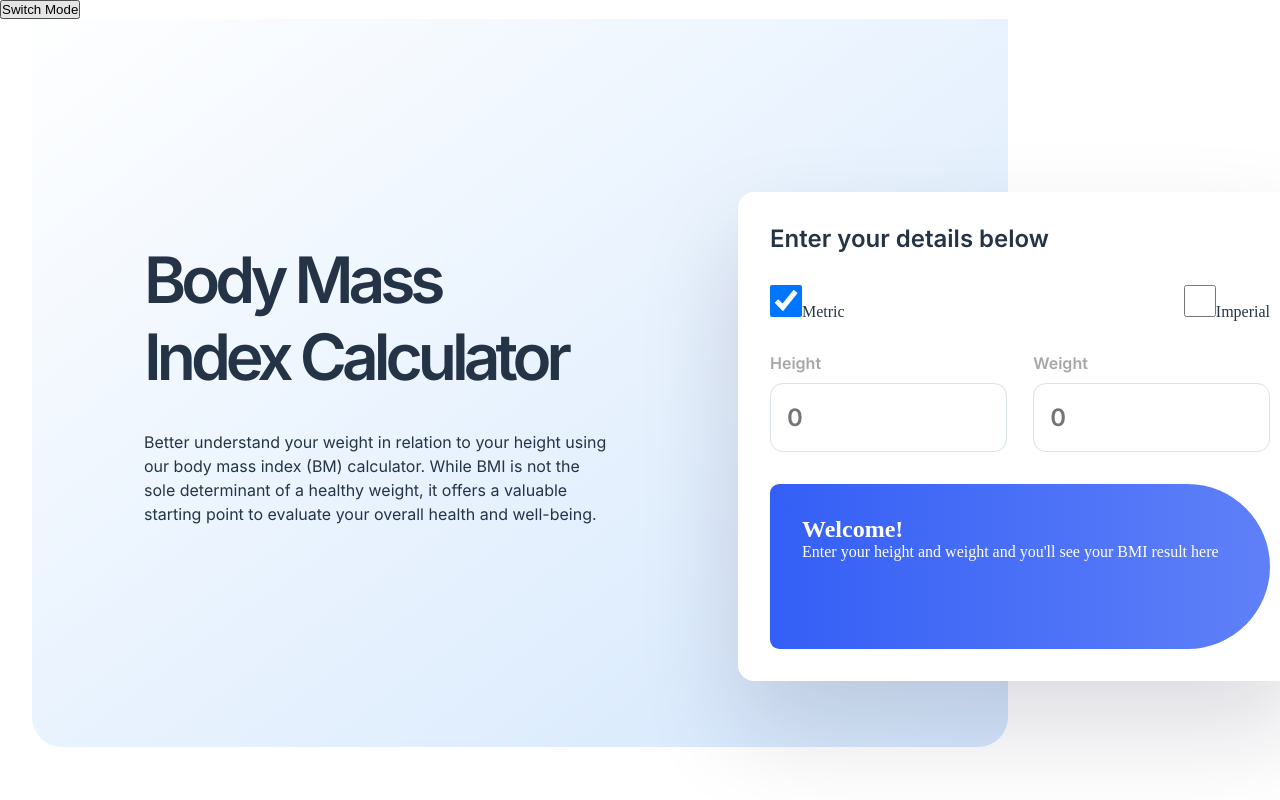
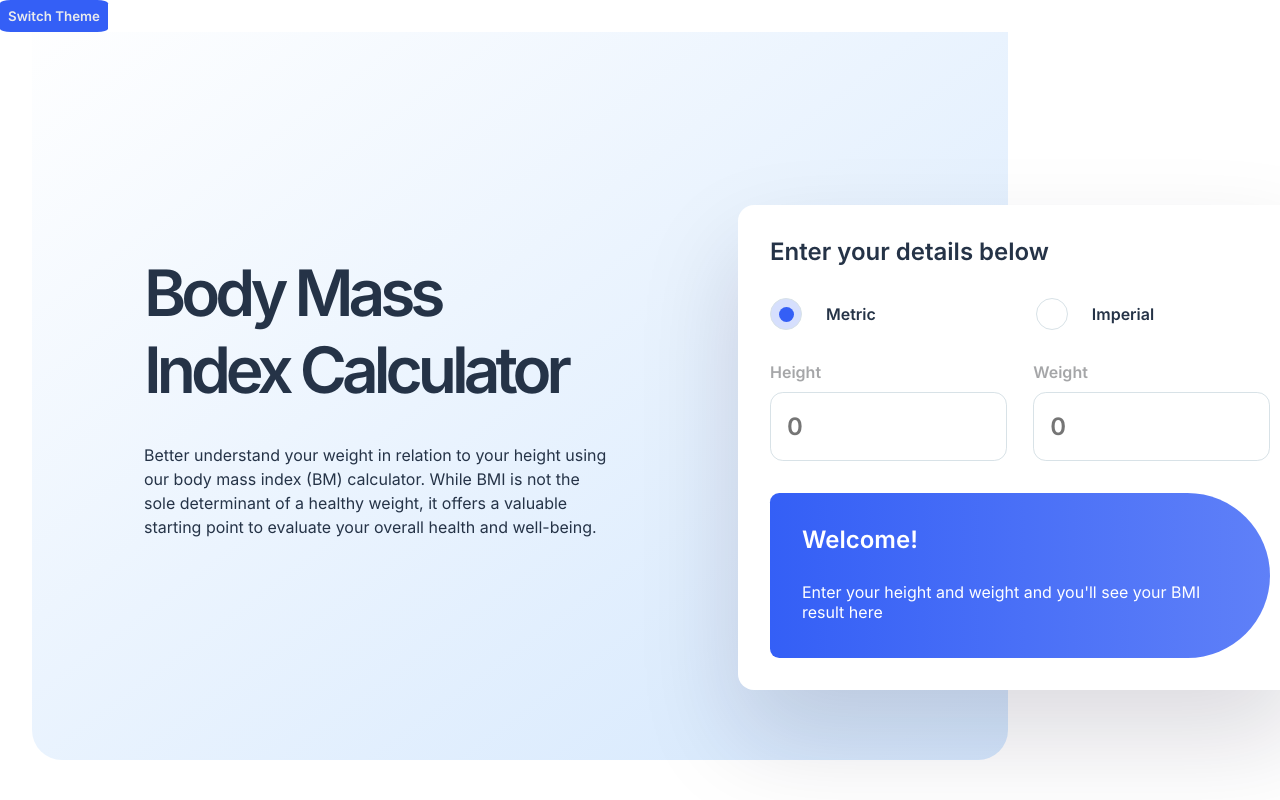
Before and after one commit to KseniiaErnest/bmi-calc, a React (Create React App) app: page / in a window 1280 px wide. Shown: the top 800 px of the page. Built offline with nearby package versions, Linux system fonts and the light colour scheme.

Commit message:
Working on CSS

```diff
--- a/src/components/App.js
+++ b/src/components/App.js
@@ -1,7 +1,8 @@
 import React, { useContext } from "react";
 import Calc from "./Calc";
 import {  DarkModeContext } from "../context/DarkModeContext";
-// import imageManEating from "../../assets/images/image-man-eating.webp";
+import imageManEating from "../image-man-eating.webp";
+
 
 export default function App() {
   const { darkMode, toggleDarkMode } = useContext(DarkModeContext);
@@ -12,9 +13,9 @@ export default function App() {
   return (
 
     <main className={darkMode ? `dark-mode` : ``}>
-    <button onClick={handleDarkMode}>Switch Mode</button>
-      <section className="calc-section">
-        <div className="calc-section-text-container">
+    <button className="theme-btn" onClick={handleDarkMode}>Switch Theme</button>
+      <section className={darkMode ? `calc-section dark-mode` : `calc-section`}>
+        <div className={darkMode ? `calc-section-text-container dark-mode-extra` : `calc-section-text-container`}>
           <div className="mmm">
             <h1>
               Body Mass <br />
@@ -29,11 +30,11 @@ export default function App() {
             </p>
           </div>
         </div>
-        <Calc />
+        <Calc darkMode={darkMode} />
       </section>
 
       <section className="explanation-section">
-        <div className="img-container">hello</div>
+        <div className="img-container"><img src={imageManEating} alt="Man eating"></img></div>
         <div className="explanation-container">
           <h2>What your BMI result means</h2>
           <p>
--- a/src/components/Calc.js
+++ b/src/components/Calc.js
@@ -1,61 +1,101 @@
-import React, { useState } from 'react'
-import InputsMetric from './InputsMetric'
-import Result from './Result'
-import InputsImperial from './InputsImperial';
+import React, { useState } from "react";
+import InputsMetric from "./InputsMetric";
+import Result from "./Result";
+import InputsImperial from "./InputsImperial";
 
-export default function Calc() {
-const [heightMetric, setHeightMetric] = useState('');
-const [weightMetric, setWeightMetric] = useState('');
-const [feet, setFeet] = useState('');
-const [inches, setInches] = useState('');
-const [stones, setStones] = useState('');
-const [pounds, setPounds] = useState('');
+export default function Calc({ darkMode }) {
+  const [heightMetric, setHeightMetric] = useState("");
+  const [weightMetric, setWeightMetric] = useState("");
+  const [feet, setFeet] = useState("");
+  const [inches, setInches] = useState("");
+  const [stones, setStones] = useState("");
+  const [pounds, setPounds] = useState("");
   const [isMetric, setIsMetric] = useState(true);
 
-const heightInInches = (parseFloat(feet) * 12) + parseFloat(inches);
+  const heightInInches = parseFloat(feet) * 12 + parseFloat(inches);
 
   const bmi = () => {
     if (isMetric) {
       if (!heightMetric || !weightMetric) {
         return null;
       }
-    return (parseFloat(weightMetric) / ((parseFloat(heightMetric) / 100) * (parseFloat(heightMetric) / 100))).toFixed(2);
+      return (
+        parseFloat(weightMetric) /
+        ((parseFloat(heightMetric) / 100) * (parseFloat(heightMetric) / 100))
+      ).toFixed(2);
     } else {
       if (!feet || !inches || !stones || !pounds) {
         return null;
       }
-    const weightInPounds = (parseFloat(stones) * 14) + parseFloat(pounds);
-    return ((weightInPounds / (heightInInches * heightInInches)) * 703).toFixed(2);
+      const weightInPounds = parseFloat(stones) * 14 + parseFloat(pounds);
+      return (
+        (weightInPounds / (heightInInches * heightInInches)) *
+        703
+      ).toFixed(2);
     }
   };
 
   const handleToggleSystem = () => {
     setIsMetric(!isMetric);
 
-  setHeightMetric('');
-  setWeightMetric('');
-}
+    setHeightMetric("");
+    setWeightMetric("");
+  };
 
   return (
-    <div className='calc-container'>
+    <div
+      className={darkMode ? `calc-container dark-mode-calc` : `calc-container`}
+    >
       <h2>Enter your details below</h2>
-      <div className="input-container">
+      <div className="checkbox-container">
         <label>
-          <input className="check" type="checkbox" checked={isMetric} onChange={handleToggleSystem} />
+          <input
+            className="check"
+            type="checkbox"
+            checked={isMetric}
+            onChange={handleToggleSystem}
+          />
           Metric
         </label>
 
         <label>
-          <input className="check" type="checkbox" checked={!isMetric} onChange={handleToggleSystem} />
+          <input
+            className="check"
+            type="checkbox"
+            checked={!isMetric}
+            onChange={handleToggleSystem}
+          />
           Imperial
         </label>
       </div>
       {isMetric ? (
-        <InputsMetric heightMetric={heightMetric} onSetHeight={setHeightMetric} weightMetric={weightMetric} onSetWeight={setWeightMetric} />
+        <InputsMetric
+          heightMetric={heightMetric}
+          onSetHeight={setHeightMetric}
+          weightMetric={weightMetric}
+          onSetWeight={setWeightMetric}
+        />
       ) : (
-        <InputsImperial feet={feet} setFeet={setFeet} inches={inches} setInches={setInches} stones={stones} setStones={setStones} pounds={pounds} setPounds={setPounds}   />
+        <InputsImperial
+          feet={feet}
+          setFeet={setFeet}
+          inches={inches}
+          setInches={setInches}
+          stones={stones}
+          setStones={setStones}
+          pounds={pounds}
+          setPounds={setPounds}
+        />
       )}
-      <Result heightMetric={heightMetric} weightMetric={weightMetric} feet={feet} inches={inches} isMetric={isMetric} bmi={bmi()} heightInInches={heightInInches} />
+      <Result
+        heightMetric={heightMetric}
+        weightMetric={weightMetric}
+        feet={feet}
+        inches={inches}
+        isMetric={isMetric}
+        bmi={bmi()}
+        heightInInches={heightInInches}
+      />
     </div>
-  )
+  );
 }
--- a/src/components/InputsImperial.js
+++ b/src/components/InputsImperial.js
@@ -1,7 +1,8 @@
-import React from "react";
+import React, { useContext } from "react";
+import {  DarkModeContext } from "../context/DarkModeContext";
 
 export default function InputsImperial({ feet, setFeet, inches, setInches, stones, setStones, pounds, setPounds }) {
-
+  const { darkMode } = useContext(DarkModeContext);
  const handleSubmitImperial = (e) => {
   e.preventDefault();
 
@@ -12,22 +13,22 @@ export default function InputsImperial({ feet, setFeet, inches, setInches, stone
       <div className="input-section">
         <form className="input-container imperial" onSubmit={handleSubmitImperial}>
           <div className="imperial-box">
-            <label className="input-label">
+          <label className="input-label" style={{color: darkMode ? '#ffff' : ''}}>
               Height
-              <input placeholder="0" value={feet} onChange={(e) => setFeet(e.target.value)} />
+              <input className={darkMode ? `dark-input` : ``} placeholder="0" value={feet} onChange={(e) => setFeet(e.target.value)} />
             </label>
             <label className="input-label">
-              <input  placeholder="0" value={inches} onChange={(e) => setInches(e.target.value)} />
+              <input className={darkMode ? `dark-input` : ``}  placeholder="0" value={inches} onChange={(e) => setInches(e.target.value)} />
             </label>
           </div>
 
           <div className="imperial-box">
-            <label className="input-label">
+          <label className="input-label" style={{color: darkMode ? '#ffff' : ''}}>
               Weight
-              <input placeholder="0" value={stones} onChange={(e) => setStones(e.target.value)} />
+              <input className={darkMode ? `dark-input` : ``} placeholder="0" value={stones} onChange={(e) => setStones(e.target.value)} />
             </label>
             <label className="input-label">
-              <input placeholder="0" value={pounds} onChange={(e) => setPounds(e.target.value)} />
+              <input className={darkMode ? `dark-input` : ``} placeholder="0" value={pounds} onChange={(e) => setPounds(e.target.value)} />
               </label>
           </div>
         </form>
--- a/src/components/InputsMetric.js
+++ b/src/components/InputsMetric.js
@@ -1,6 +1,8 @@
-import React from "react";
+import React, { useContext } from "react";
+import {  DarkModeContext } from "../context/DarkModeContext";
 
 export default function InputsMetric({ height, onSetHeight, weight, onSetWeight }) {
+  const { darkMode } = useContext(DarkModeContext);
 
   const handleSubmit = (e) => {
     e.preventDefault();
@@ -10,20 +12,22 @@ export default function InputsMetric({ height, onSetHeight, weight, onSetWeight
     <div className="input-section">
 
       <form onSubmit={handleSubmit} className="input-container">
-        <label className="input-label">
+        <label className="input-label" style={{color: darkMode ? '#ffff' : ''}}>
           Height
           <input
             value={height}
             onChange={(e) => onSetHeight(e.target.value)}
             placeholder="0"
+            className={darkMode ? `dark-input` : ``}
           />
         </label>
-        <label className="input-label">
+        <label className="input-label" style={{color: darkMode ? '#ffff' : ''}}>
           Weight
           <input
             value={weight}
             onChange={(e) => onSetWeight(e.target.value)}
             placeholder="0"
+            className={darkMode ? `dark-input` : ``}
           />
         </label>
       </form>
--- a/src/index.css
+++ b/src/index.css
@@ -16,7 +16,8 @@
   box-sizing: border-box;
 }
 
-html, body {
+html,
+body {
   color: #253347;
   height: 100%;
 }
@@ -25,9 +26,6 @@ main {
   height: 100%;
 }
 
-.dark-mode {
-  background-color: black;
-}
 .calc-section {
   width: 87.5rem;
   height: 47rem;
@@ -94,7 +92,7 @@ main {
 
 .calc-container > h2 {
   font-family: "SemiBold";
-  font-size:1.5rem;
+  font-size: 1.5rem;
   margin-bottom: 1rem;
 }
 
@@ -103,6 +101,23 @@ main {
   justify-content: space-between;
   margin-top: 2rem;
 }
+
+.checkbox-container {
+  display: flex;
+  justify-content: flex-start;
+  align-items: center;
+  gap: 10rem;
+  margin-top: 2rem;
+}
+
+.checkbox-container label {
+  display: flex;
+  align-items: center;
+  gap: 1.5rem;
+  font-family: "SemiBold";
+}
+
+
 
 .imperial {
   flex-direction: column;
@@ -128,25 +143,50 @@ main {
   font-family: "SemiBold";
   padding: 1rem;
   border-radius: 0.8rem;
-  border: 1px solid #D8e2e7;
+  border: 1px solid #d8e2e7;
   margin-top: 10px;
 }
 
-
-
 .check {
+  appearance: none; /* Hide default checkbox */
+  -webkit-appearance: none; /* Hide default checkbox for older versions of Chrome/Safari */
+  -moz-appearance: none; /* Hide default checkbox for older versions of Firefox */
   width: 2rem;
   height: 2rem;
+  border-radius: 50%;
+  border: 1px solid #d8e2e7;
+  cursor: pointer;
+  position: relative;
+}
+
+.check:checked {
+  background-color: #d6dffd;
 
 }
 
+.check:before {
+  content: ''; /* Create a pseudo-element */
+  position: absolute; /* Position relative to the .check element */
+  top: 26%; /* Adjust position to create the effect */
+  left: 27%;
+  width: calc(100% - 50%); /* Adjust size to create the effect */
+  height: calc(100% - 50%);
+  border-radius: 50%;
+  background-color: #345ff6; /* Lighter shade of the main background color */
+  display: none; /* Hide initially */
+}
+
+.check:checked:before {
+  display: block; /* Show the pseudo-element when checkbox is checked */
+}
+
 .result-container {
-  background: linear-gradient(to left, #345ef6c9, #345ff6) ;
+  background: linear-gradient(to left, #345ef6c9, #345ff6);
   width: 31.25rem;
   height: 10.3rem;
-  border-top-right-radius: 90px ;
-  border-top-left-radius: 10px ;
-  border-bottom-right-radius: 90px ;
+  border-top-right-radius: 90px;
+  border-top-left-radius: 10px;
+  border-bottom-right-radius: 90px;
   border-bottom-left-radius: 10px;
   padding: 2rem;
   color: #ffff;
@@ -165,21 +205,28 @@ main {
 
 .welcome {
   flex-direction: column;
-  gap: 1.75rem;
   justify-content: center;
+
+}
+
+.welcome > h2 {
+  font-family: "SemiBold";
+  margin-bottom: 1.75rem;
+}
+
+.welcome > p {
+  font-family: "Inter-Regular";
 }
 
 .bmi-result-box {
   display: grid;
-  grid-template-columns: 12.8rem 12.8rem ;
+  grid-template-columns: 12.8rem 12.8rem;
   font-family: "Inter-Regular";
 }
 
 .bmi > h2 {
   font-size: 4rem;
 }
-
-
 
 /* //////////////////////// */
 
@@ -232,21 +279,19 @@ main {
   border-radius: 30px;
   margin-top: 4.5rem;
   margin-bottom: 4.5rem;
-
 }
 
 .grid-container {
-  width: 72.5rem ;
+  width: 72.5rem;
   display: grid;
   grid-template-columns: 1fr 1fr 1fr;
   margin: 0 auto;
   gap: 2rem;
 }
 
-
 .to-do-box h3 {
   font-size: 1.5rem;
-  font-family: 'SemiBold';
+  font-family: "SemiBold";
   margin-top: 2rem;
   margin-bottom: 1.5rem;
 }
@@ -269,20 +314,19 @@ main {
   padding: 1.5rem 2rem 2rem;
 }
 
-
 .flex-contaier {
   display: flex;
   justify-content: flex-end;
   gap: 2rem;
-
 }
 
 .limitation-box {
   width: 22.5rem;
   padding: 2rem;
   border-radius: 15px;
-font-family: "Inter-Regular";;
-  box-shadow: rgba(24, 67, 116, 0.226) 0px 10px 36px 0px, rgba(52, 143, 246, 0.01) 0px 0px 0px 1px;
+  font-family: "Inter-Regular";
+  box-shadow: rgba(24, 67, 116, 0.226) 0px 10px 36px 0px,
+    rgba(52, 143, 246, 0.01) 0px 0px 0px 1px;
 }
 
 .gender-box {
@@ -302,7 +346,7 @@ font-family: "Inter-Regular";;
   margin-right: 7rem;
 }
 
-.text-box > h2{
+.text-box > h2 {
   font-size: 3rem;
   font-family: "SemiBold";
   letter-spacing: -5px;
@@ -314,12 +358,45 @@ font-family: "Inter-Regular";;
   line-height: 1.5;
 }
 
-
 .svg-box {
   display: flex;
   align-items: center;
-  font-family: "SemiBold" ;
+  font-family: "SemiBold";
   gap: 0.8rem;
   margin-bottom: 1rem;
   font-size: 20px;
 }
+
+.dark-mode {
+  background-color: #1e1e1e;
+  color: #e9ebed;
+}
+
+.dark-mode-extra {
+  background: linear-gradient(
+    to bottom right,
+    rgba(171, 202, 238, 0.01),
+    rgba(52, 143, 246, 0.21)
+  );
+}
+
+.dark-mode-calc {
+  background-color: #282828;
+  box-shadow: rgba(24, 67, 116, 0.226) 0px 10px 36px 0px,
+    rgba(52, 143, 246, 0.01) 0px 0px 0px 1px;
+  color: #e9ebed;
+}
+
+.theme-btn {
+  background-color: #345ff6;
+  padding: 0.5rem;
+  font-family: "SemiBold";
+  color: #e9ebed;
+  border: none;
+  border-radius: 10%;
+}
+
+.dark-input {
+  background-color: #345ff6;
+  color: #e9ebed;
+}
```
Also changed, not shown: 1 other file (tests, documents, lock files or other folders). Lines whose indentation alone changed are shown as unchanged.
